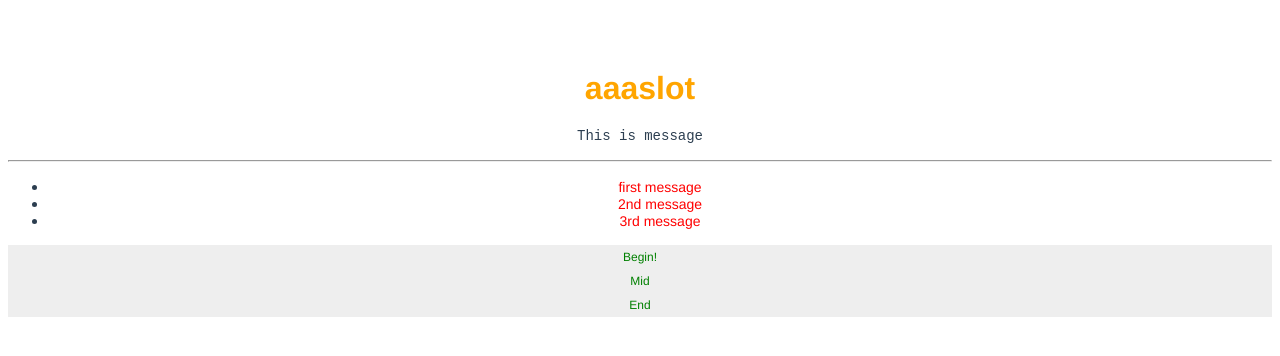
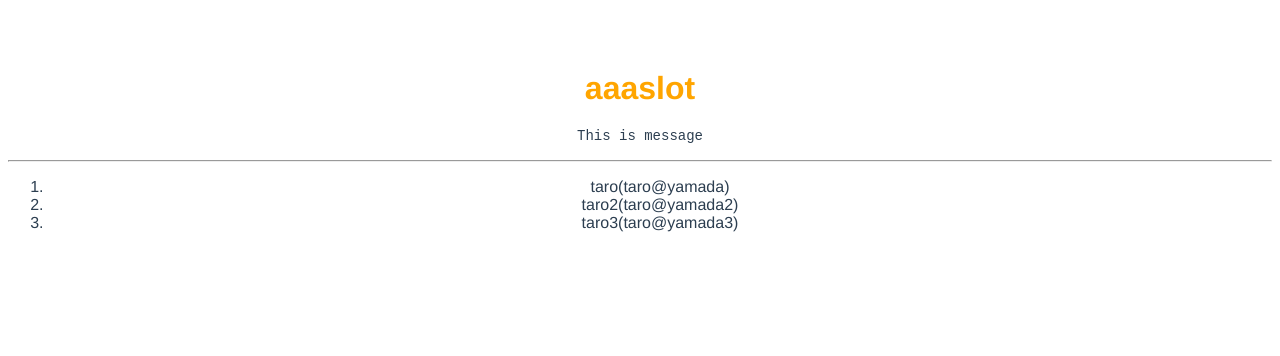
Before and after one commit to s-peace/vue_options_app, a Vue app: page / in a window 1280 px wide. Shown: the top 356 px of the page. Built offline with nearby package versions, Linux system fonts and the light colour scheme.

Commit message:
slot 2st

```diff
--- a/src/App.vue
+++ b/src/App.vue
@@ -1,12 +1,9 @@
 <template>
   <div id="app">
     <HelloWorld title="aaaslot">
-      <p class="etc">Begin!</p>
-      <p slot="a" class="inner">first message</p>
-      <p class="etc">Mid</p>
-      <p slot="b" class="inner">2nd message</p>
-      <p class="etc">End</p>
-      <p slot="c" class="inner">3rd message</p>
+      <li v-for="obj in slotobjs" v-bind:key="obj.name">
+        {{obj.name}}({{obj.mail}})
+      </li>
     </HelloWorld>
   </div>
 </template>
@@ -21,8 +18,11 @@ export default {
   },
   data: function(){
     return {
-      message: "",
-      num: 99,
+      slotobjs:[
+        {name:'taro',mail:'taro@yamada'},
+        {name:'taro2',mail:'taro@yamada2'},
+        {name:'taro3',mail:'taro@yamada3'},
+      ]
     };
   },
 }
--- a/src/components/HelloWorld.vue
+++ b/src/components/HelloWorld.vue
@@ -3,12 +3,9 @@
     <h1>{{title}}</h1>
     <pre>{{message}}</pre>
     <hr>
-    <ul>
-      <li><slot name="a" /></li>
-      <li><slot name="b" /></li>
-      <li><slot name="c" /></li>
-    </ul>
-    <slot />
+    <ol>
+      <slot />
+    </ol>
   </div>
 </template>
 
```
